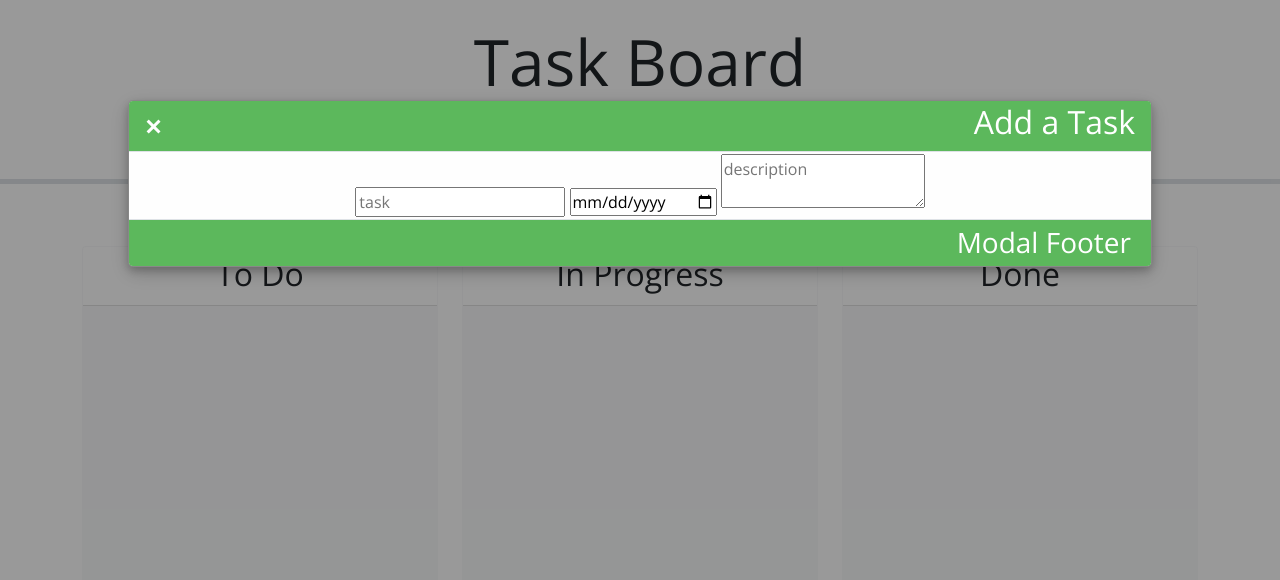
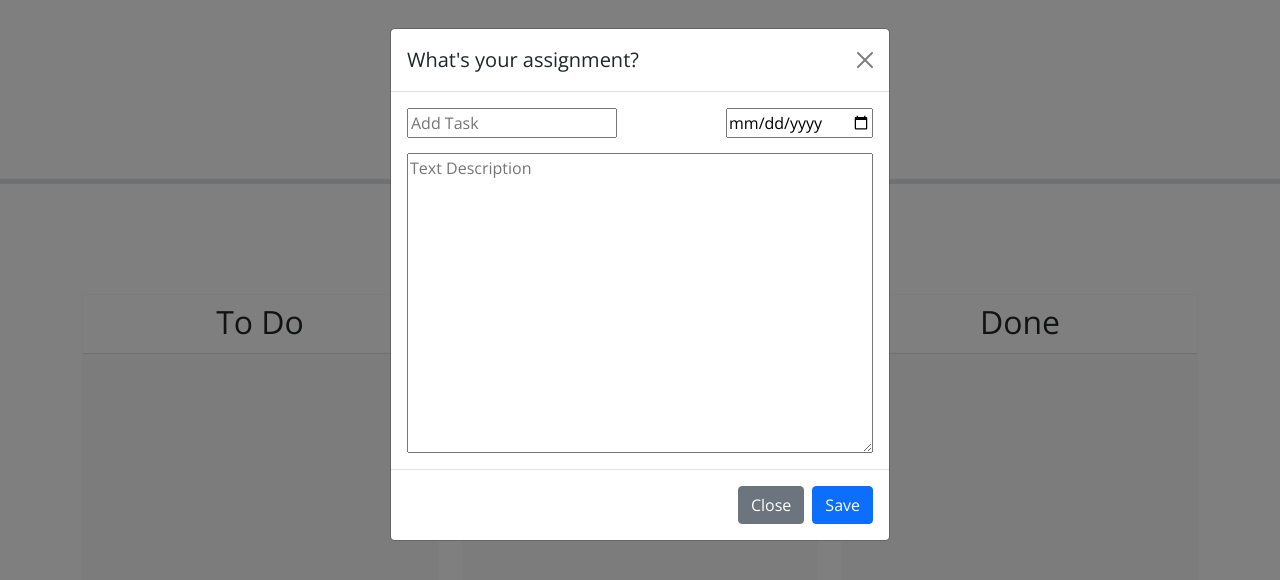
Before and after one commit to Uwttn/tasks, a plain HTML site: page index.html in a window 1280 px wide. Both pictures are taken after a click on the button "Add Task". Drawn offline with nearby package versions, Linux system fonts and the light colour scheme.

Commit message:
Added newer modal

```diff
--- a/assets/css/style.css
+++ b/assets/css/style.css
@@ -1,78 +1,23 @@
-/* The Modal (background) */
-.modal {
-  display: none; /* Hidden by default */
-  position: fixed; /* Stay in place */
-  z-index: 1; /* Sit on top */
-  padding-top: 100px; /* Location of the box */
-  left: 0;
-  top: 0;
-  width: 100%; /* Full width */
-  height: 100%; /* Full height */
-  overflow: auto; /* Enable scroll if needed */
-  background-color: rgb(0,0,0); /* Fallback color */
-  background-color: rgba(0,0,0,0.4); /* Black w/ opacity */
-}
-
-/* Modal Content */
-.modal-content {
-  position: relative;
-  background-color: #fefefe;
-  margin: auto;
-  padding: 0;
-  border: 1px solid #888;
-  width: 80%;
-  box-shadow: 0 4px 8px 0 rgba(0,0,0,0.2),0 6px 20px 0 rgba(0,0,0,0.19);
-  -webkit-animation-name: animatetop;
-  -webkit-animation-duration: 0.4s;
-  animation-name: animatetop;
-  animation-duration: 0.4s
-}
-
-/* Add Animation */
-@-webkit-keyframes animatetop {
-  from {top:-300px; opacity:0}
-  to {top:0; opacity:1}
-}
-
-@keyframes animatetop {
-  from {top:-300px; opacity:0}
-  to {top:0; opacity:1}
-}
-
-/* The Close Button */
-.close {
-  color: white;
-  float: right;
-  font-size: 28px;
-  font-weight: bold;
-}
-
-.close:hover,
-.close:focus {
-  color: #000;
-  text-decoration: none;
-  cursor: pointer;
-}
-
-.modal-header {
-  padding: 2px 16px;
-  background-color: #5cb85c;
-  color: white;
-}
-
-.modal-body {padding: 2px 16px;}
-
-.modal-footer {
-  padding: 2px 16px;
-  background-color: #5cb85c;
-  color: white;
-}
-
-/* ------------------------------------------- */
-
 body {
   font-family: 'Open Sans', sans-serif;
   font-size: 16px;
+}
+
+#addTask {
+  display: flex;
+  justify-content: space-between;
+}
+
+#description {
+  display: flex;
+  justify-content: center;
+  padding-top: 15px;
+
+  textarea {
+display: flex;
+width: 500px;
+height: 300px;
+  }
 }
 
 .swim-lanes {
--- a/assets/js/script.js
+++ b/assets/js/script.js
@@ -1,31 +1,3 @@
-// Get the modal
-var modal = document.getElementById("myModal");
-
-// Get the button that opens the modal
-var btn = document.getElementById("myBtn");
-
-// Get the <span> element that closes the modal
-var span = document.getElementsByClassName("close")[0];
-
-// When the user clicks the button, open the modal
-btn.onclick = function() {
-  modal.style.display = "block";
-}
-
-// When the user clicks on <span> (x), close the modal
-span.onclick = function() {
-  modal.style.display = "none";
-}
-
-// When the user clicks anywhere outside of the modal, close it
-window.onclick = function(event) {
-  if (event.target == modal) {
-    modal.style.display = "none";
-  }
-}
-
-// ------------------------------------------------------------
-
 // Retrieve tasks and nextId from localStorage
 let taskList = JSON.parse(localStorage.getItem("tasks"));
 let nextId = JSON.parse(localStorage.getItem("nextId"));
--- a/index.html
+++ b/index.html
@@ -22,30 +22,33 @@
   </header>
   <div class="container">
     <div class="text-center mb-5">
-      <!-- Trigger/Open The Modal -->
-      <button class="btn btn-success" data-bs-toggle="modal" data-bs-target="#formModal" id="myBtn">Add Task</button>
-
-<!-- The Modal -->
-<div id="myModal" class="modal">
-
-  <!-- Modal content -->
+      <button type="button" class="btn btn-success" data-bs-toggle="modal" data-bs-target="#formModal">Add Task</button>
+    </div>
+    <!-- Todo: Create a modal with a form to add tasks -->
+    <div class="modal" tabindex="-1" id="formModal">
+      <div class="modal-dialog">
         <div class="modal-content">
           <div class="modal-header">
-      <span class="close">&times;</span>
-      <h2>Add a Task</h2>
+            <h5 class="modal-title">What's your assignment?</h5>
+            <button type="button" class="btn-close" data-bs-dismiss="modal" aria-label="Close"></button>
           </div>
           <div class="modal-body">
-      <input type="text" placeholder="task"></input>
-      <input type="date" placeholder="date">
-      <textarea placeholder="description"></textarea>
+            <div id="addTask">
+              <input type="text" placeholder="Add Task">
+              <input type="date" placeholder="Due Date">
+            </div>
+            <div id="description">
+              <textarea placeholder="Text Description"></textarea>
+            </div>
           </div>
           <div class="modal-footer">
-      <h3>Modal Footer</h3>
+            <button type="button" class="btn btn-secondary" data-bs-dismiss="modal">Close</button>
+            <button type="button" class="btn btn-primary">Save</button>
           </div>
         </div>
       </div>
-  <!-- -------------------------------------- -->
-    <!-- Todo: Create a modal with a form to add tasks -->
+    </div>
+    <!-- ----------------------------------------------------------- -->
     <div class="row swim-lanes text-center justify-content-between">
       <div class="col-12 col-lg-4 d-flex">
         <div id="to-do" class="card border-light mb-3 lane flex-grow-1">
```
Also changed, not shown: test.html (added). Lines whose indentation alone changed are shown as unchanged.
